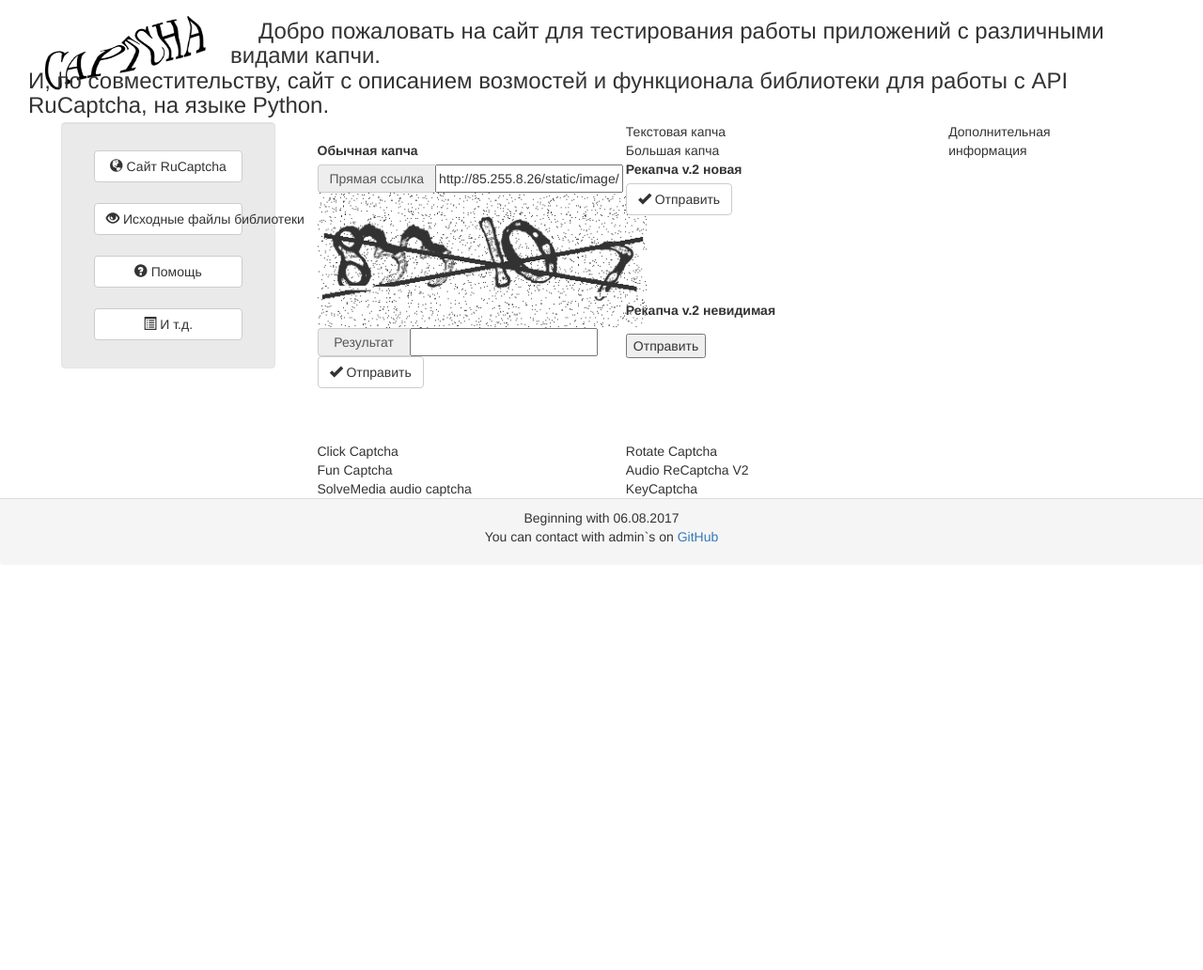
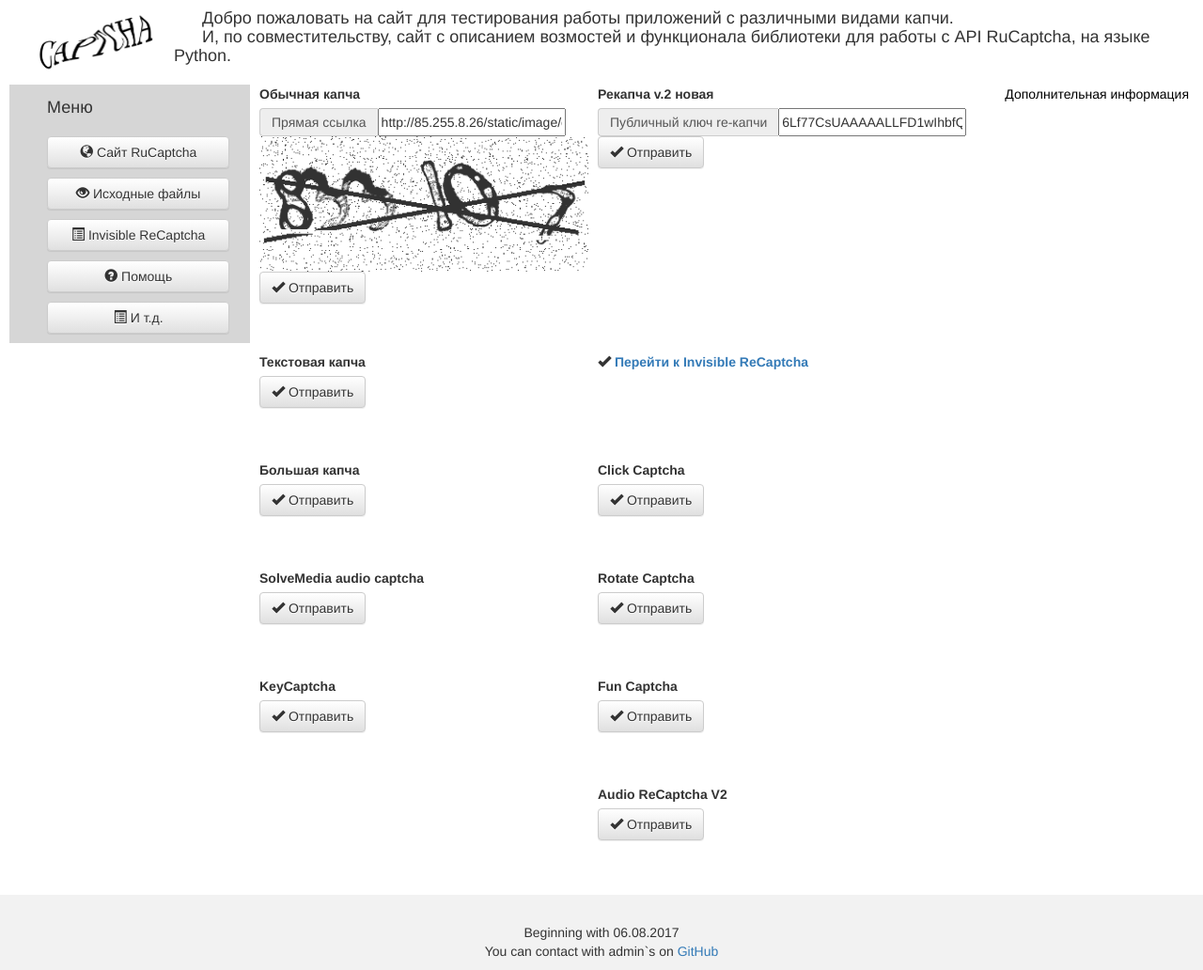
Before and after one commit to AndreiDrang/python-rucaptcha, a Flask app: page / in a window 1280 px wide. Shown: the whole page at 94% size. Before the commit the page ends 577 px from the top, so only its background shows below. Run offline with Flask 2, Linux system fonts and the light colour scheme; some libraries are stand-ins or nearby versions.

Commit message:
Переделки сайт и его публикация
Переделан дизайн сайта, его структура HTML и развернут на сервере. Приложены конфиг файлы.

```diff
--- /dev/null
+++ b/Web-Interface/application/static/bootstrap/css/style.css
@@ -0,0 +1,73 @@
+@charset"utf-8";
+
+body {
+	margin: 0px;
+	padding: 0px;
+}
+
+header{
+	width: 100%;
+	height: 40%;
+}
+
+/*MENULEFT*/
+#menuleft li{
+	list-style-type: none;
+	padding-top: 10px;
+}
+
+#menuleft a{
+	text-decoration: none;
+	color: #d6d6d6;
+	background-color: #d6d6d6;
+	border-radius: 10px;
+}
+
+#menuleft {
+	background-color: #d6d6d6;
+	width: 20%;
+	margin-left: 10px;
+	height: 100%;
+	float: left;
+}
+
+#menuleft h4{
+	padding-top: 5px;
+}
+
+
+
+
+/*COLUMN*/
+#first_column {
+	float: left;
+	padding-left: 10px;
+}
+
+
+
+#second_column {
+	float: left;
+	padding-left: 10px;
+}
+
+
+
+
+#info a{
+	float: right;
+	padding-right: 15px;
+	text-decoration: none;
+	color: #000000;
+	background-color: #ffffff;
+	border-radius: 10px;
+}
+
+#rights {
+	float: left;
+	width: 100%;
+	text-align: center;
+	background-color: #f2f2f2;
+	margin-top: 17px;
+	padding-top: 30px;
+}
--- a/Web-Interface/application/templates/base.html
+++ b/Web-Interface/application/templates/base.html
@@ -1,25 +1,38 @@
 <!DOCTYPE html>
 <html lang="en">
 <head>
-    <meta charset="UTF-8">
+	<title>Captcha-Tester</title>
+	<link rel="shortcut icon" href="/static/image/logo.gif" type="image/png">
+	<meta charset="utf-8">
+	<meta name="description" content="capcha">
+	<meta name="author" content="Ilia Shibko">
+	<link href="/static/bootstrap/css/style.css" rel="stylesheet">
+    <script src="http://ajax.googleapis.com/ajax/libs/jquery/1.9.1/jquery.min.js"></script>
     <script src="https://www.google.com/recaptcha/api.js" async defer></script>
-      <link rel="shortcut icon" href="/static/image/logo.gif" type="image/png">
-      <script src="http://ajax.googleapis.com/ajax/libs/jquery/1.9.1/jquery.min.js"></script>
-      <link href="/static/bootstrap/css/bootstrap.css" type="text/css" rel="stylesheet">
-      <script type="text/javascript" src="/static/bootstrap/js/bootstrap.js"></script>
-      <title>Captcha-Tester</title>
-      <script src='https://www.google.com/recaptcha/api.js'></script>
+	<link rel="stylesheet" href="https://maxcdn.bootstrapcdn.com/bootstrap/3.3.7/css/bootstrap.min.css"
+          integrity="sha384-BVYiiSIFeK1dGmJRAkycuHAHRg32OmUcww7on3RYdg4Va+PmSTsz/K68vbdEjh4u" crossorigin="anonymous">
+	<link rel="stylesheet" href="https://maxcdn.bootstrapcdn.com/bootstrap/3.3.7/css/bootstrap-theme.min.css"
+          integrity="sha384-rHyoN1iRsVXV4nD0JutlnGaslCJuC7uwjduW9SVrLvRYooPp2bWYgmgJQIXwl/Sp" crossorigin="anonymous">
+	<script src="http://ajax.googleapis.com/ajax/libs/jquery/3.2.1/jquery.min.js"></script>
 </head>
+
   <body>
   <header>
       {% block header %}
           {% include 'header.html' %}
       {% endblock %}
   </header>
+  <main>
+      {% block user_menu %}
+          {% include 'elements/user_menu.html' %}
+      {% endblock %}
       {% block page %}
           {% include doc %}
       {% endblock %}
-
+      <div id="info">
+          <p><a href="#">Дополнительная информация</a></p>
+      </div>
+  </main>
   </body>
   <footer>
       {% block footer %}
--- a/Web-Interface/application/templates/elements/common_captcha.html
+++ b/Web-Interface/application/templates/elements/common_captcha.html
@@ -1,5 +1,4 @@
 {% block content %}
-<br>
   <form  name="new_cashbox" enctype="multipart/form-data" method="post" style="height: 270px">
     <label>Обычная капча</label>
     <div class="input-group">
@@ -13,12 +12,6 @@
                value="http://85.255.8.26/static/image/common_image_example/{{ payload.common_captcha_source }}">
     </div>
       <img src="http://85.255.8.26/static/image/common_image_example/{{ payload.common_captcha_source }}" style="max-height:350px; max-width:350px">
-      <div class="input-group">
-          <div style="width:100px;" class="input-group-addon">
-              Результат
-          </div>
-          <input style="height: 30px; width: 200px" maxlength="400" name="common_captcha_answer">
-      </div>
       <div>
           <button type="submit" name="common_captcha_btn" class="btn btn-default" data-toggle="tooltip"
                   data-placement="left" onclick="this.style.display='none';">
--- a/Web-Interface/application/templates/elements/recaptcha_v2_invisible.html
+++ b/Web-Interface/application/templates/elements/recaptcha_v2_invisible.html
@@ -1,18 +1,27 @@
 {% block content %}
+    <form style="height: 270px" name="invisible_recaptcha" id="invisible_recaptcha" method="POST">
+        <label>Рекапча v.2 невидимая</label>
+        <p></p>
+        <div class="input-group">
+            <div style="width:100px;" class="input-group-addon">
+                Публичный ключ invisible re-капчи
+            </div>
+            <input style="height: 30px; width: 200px" value="6LcC7SsUAAAAAN3AOB-clPIsrKfnBUlO2QkC_vQ7">
+        </div>
+        <button
+                type="submit"
+                name="recaptcha_invisible_btn"
+                class="g-recaptcha"
+                data-sitekey="6LcC7SsUAAAAAN3AOB-clPIsrKfnBUlO2QkC_vQ7"
+                data-callback="onSubmit">
+            <span class="glyphicon glyphicon-ok" aria-hidden="true"></span>
+            Отправить
+        </button>
+    </form>
     <script>
         function onSubmit(token) {
+            // отправить форму на сервер
             document.getElementById("invisible_recaptcha").submit();
         }
     </script>
-    <form style="height: 150px" name="invisible_recaptcha" id="invisible_recaptcha" method="POST">
-        <label>Рекапча v.2 невидимая</label>
-        <p></p>
-        <button
-                name="recaptcha_invisible_btn"
-                class="g-recaptcha"
-                data-sitekey="6LcC7SsUAAAAAN3AOB-clPIsrKfnBUlO2QkC_vQ7"
-                data-callback="YourOnSubmitFn">
-            Отправить
-        </button>
-    </form>
 {% endblock %}
--- a/Web-Interface/application/templates/elements/recaptcha_v2_new.html
+++ b/Web-Interface/application/templates/elements/recaptcha_v2_new.html
@@ -1,9 +1,15 @@
 {% block content %}
-    <form  style="height: 150px" enctype="multipart/form-data" method="POST">
+    <form  style="height: 270px" enctype="multipart/form-data" method="POST">
         <label>Рекапча v.2 новая</label>
+        <div class="input-group">
+            <div style="width:100px;" class="input-group-addon">
+                Публичный ключ re-капчи
+            </div>
+            <input style="height: 30px; width: 200px" value="6Lf77CsUAAAAALLFD1wIhbfQRD07VxhvPbyQFaQJ">
+        </div>
         <div class="g-recaptcha" data-sitekey="6Lf77CsUAAAAALLFD1wIhbfQRD07VxhvPbyQFaQJ"></div>
         <button type="submit" name="recaptcha_new_btn" class="btn btn-default" data-toggle="tooltip"
-                data-placement="left" onclick="this.style.display='none';">
+                data-placement="left">
             <span class="glyphicon glyphicon-ok" aria-hidden="true"></span>
             Отправить
         </button>
--- a/Web-Interface/application/templates/elements/user_menu.html
+++ b/Web-Interface/application/templates/elements/user_menu.html
@@ -1,9 +1,9 @@
 {% block content %}
-    <div class="well bs-sidebar" id="sidebar" style="background-color:#eaeaea">
-        <ul class="nav nav-pills nav-stacked">
+		<div id="menuleft">
+			<ul><h4>Меню</h4>
                 <li>
                     <a href="https://rucaptcha.com/">
-                    <button title="Переход на сайт сервиса" style="width:100%;"
+                        <button title="Переход на сайт сервиса" style="min-width:90%; max-width: 100%"
                                 type="button" class="btn btn-default"
                                 data-toggle="modal">
                             <span class="glyphicon glyphicon-globe" aria-hidden="true"></span>
@@ -13,17 +13,27 @@
                 </li>
                 <li>
                     <a href="https://github.com/AndreiDrang/python-rucaptcha">
-                    <button title="Переход на сайт с исходным кодом библиотеки" style="width:100%;"
+                        <button title="Переход на сайт с исходным кодом библиотеки" style="min-width:90%; max-width: 100%"
                                 type="button" class="btn btn-default"
                                 data-toggle="modal">
                             <span class="glyphicon glyphicon-eye-open" aria-hidden="true"></span>
-                        Исходные файлы библиотеки
+                            Исходные файлы
+                        </button>
+                    </a>
+                </li>
+                <li>
+                    <a href="/invisible_recaptcha">
+                        <button title="Страница с Invisible ReCaptcha" style="min-width:90%; max-width: 100%"
+                                type="button" class="btn btn-default"
+                                data-toggle="modal">
+                            <span class="glyphicon glyphicon-list-alt" aria-hidden="true"></span>
+                            Invisible ReCaptcha
                         </button>
                     </a>
                 </li>
                 <li>
                     <a href="/help">
-                    <button title="Страница с мануалом по использованию библиотеки" style="width:100%;"
+                        <button title="Страница с мануалом по использованию библиотеки" style="min-width:90%; max-width: 100%"
                                 type="button" class="btn btn-default"
                                 data-toggle="modal">
                             <span class="glyphicon glyphicon-question-sign" aria-hidden="true"></span>
@@ -33,8 +43,8 @@
                 </li>
                 <li>
                     <a>
-                    <button title="И т.д." style="width:100%;"
-                            type="button" class="btn btn-default"
+                        <button title="И т.д."
+                                type="button" class="btn btn-default" style="min-width:90%; max-width: 100%"
                                 data-toggle="modal">
                             <span class="glyphicon glyphicon-list-alt" aria-hidden="true"></span>
                             И т.д.
--- a/Web-Interface/application/templates/footer.html
+++ b/Web-Interface/application/templates/footer.html
@@ -1,9 +1,7 @@
 {% block content %}
-  <footer>
-      <div align="center" class="panel-footer">Beginning with 06.08.2017
-          <p>You can contact with admin`s on
-              <a href="https://github.com/AndreiDrang/python-rucaptcha">GitHub</a>
-          </p>
-      </div>
-  </footer>
+    <div id="rights">Beginning with 06.08.2017
+        <p>You can contact with admin`s on
+            <a href="https://github.com/AndreiDrang/python-rucaptcha">GitHub</a>
+        </p>
+    </div>
 {% endblock %}
--- a/Web-Interface/application/templates/header.html
+++ b/Web-Interface/application/templates/header.html
@@ -1,16 +1,16 @@
 {% block content %}
-  <div class="container-fluid" style="height: 130px">
+    <div class="container-fluid" style="height: 80px">
         <!-- Brand and toggle get grouped for better mobile display -->
         <div class="navbar-header" align="center">
             <a class="navbar-brand" href="/index" title="Переход к рабочему месту">
-              <img style="width:200px; height: 90px;"
-                   src="/static/image/logo.gif" alt="Index page">
+                <img style="width:140px; height: 65px;" src="/static/image/logo.gif" alt="Index page">
             </a>
       	</div>
         <div class="collapse navbar-collapse" id="bs-example-navbar-collapse-1">
             <p class="navbar-text">
-          <h3>Добро пожаловать на сайт для тестирования работы приложений с различными видами капчи.
-          <br>И, по совместительству, сайт с описанием возмостей и функционала библиотеки для работы с API RuCaptcha, на языке Python.</h3>
+            <h4>Добро пожаловать на сайт для тестирования работы приложений с различными видами капчи.
+            <br>И, по совместительству, сайт с описанием возмостей и функционала библиотеки для работы с API RuCaptcha, на языке Python.</h4>
+            </p>
         </div>
     </div>
 {% endblock %}
--- a/Web-Interface/application/templates/index.html
+++ b/Web-Interface/application/templates/index.html
@@ -1,58 +1,113 @@
 {% block content %}
-<div class="container-fluid cont-wrap ng-scope">
-    <div style="margin-left: 50px; margin-right: 200px">
-    <div class="row">
-        <div class="col-sm-3">
-            {% block user_menu %}
-                {% include 'elements/user_menu.html' %}
-            {% endblock %}
+    <div style="margin-left: 50px; margin-right: 50px">
+        <div id="two_column>">
+            <div id="first_column">
+                <div>
+                    {% block common_captcha %}
+                        {% include 'elements/common_captcha.html' %}
+                    {% endblock %}
+                </div>
+                <div style="height: 100px; margin-top: 15px">
+                    <label>Текстовая капча</label>
+                    <br/>
+                    <button type="submit" name="big_captcha_btn" class="btn btn-default" data-toggle="tooltip" data-placement="left" 		onclick="this.style.display=&#39;none&#39;;">
+                        <span class="glyphicon glyphicon-ok" aria-hidden="true"></span>
+                        Отправить
+                    </button>
+                    <br/>
+                </div>
+                <div style="height: 100px; margin-top: 15px">
+                    <label>Большая капча</label>
+                    <br/>
+                    <button type="submit" name="big_captcha_btn" class="btn btn-default" data-toggle="tooltip" data-placement="left" 		onclick="this.style.display=&#39;none&#39;;">
+                        <span class="glyphicon glyphicon-ok" aria-hidden="true"></span>
+                        Отправить
+                    </button>
+                    <br/>
+                </div>
+
+                <div style="height: 100px; margin-top: 15px">
+                    <label>SolveMedia audio captcha</label>
+                    <br/>
+                    <button type="submit" name="big_captcha_btn" class="btn btn-default" data-toggle="tooltip" data-placement="left" 		onclick="this.style.display=&#39;none&#39;;">
+                        <span class="glyphicon glyphicon-ok" aria-hidden="true"></span>
+                        Отправить
+                    </button>
+                    <br/>
+                </div>
+
+                <div style="height: 100px; margin-top: 15px">
+                    <label>KeyCaptcha</label>
+                    <br/>
+                    <button type="submit" name="big_captcha_btn" class="btn btn-default" data-toggle="tooltip" data-placement="left" 		onclick="this.style.display=&#39;none&#39;;">
+                        <span class="glyphicon glyphicon-ok" aria-hidden="true"></span>
+                        Отправить
+                    </button>
+                    <br/>
+                </div>
+
+            </div>
         </div>
-        <div class="col-sm-8">
-            <div class="col-sm-6">
-                {% block common_captcha %}
-                    {% include 'elements/common_captcha.html' %}
-                {% endblock %}
-            </div>
-            <div class="col-sm-6">
-                Текстовая капча
-            </div>
-            <div class="col-sm-6">
-                Большая капча
-            </div>
-            <div class="col-sm-6">
+
+        <div id="second_column">
+            <div>
                 {% block recaptcha_v2_new %}
                     {% include 'elements/recaptcha_v2_new.html' %}
                 {% endblock %}
             </div>
-            <div class="col-sm-6">
-                {% block recaptcha_v2_invisible %}
-                    {% include 'elements/recaptcha_v2_invisible.html' %}
-                {% endblock %}
+
+            <div style="height: 100px; margin-top: 15px">
+                <label>
+                    <span class="glyphicon glyphicon-ok" aria-hidden="true"></span>
+                        <a href="/invisible_recaptcha">
+                            Перейти к Invisible ReCaptcha
+                        </a>
+                    </span>
+                </label>
             </div>
-            <div class="col-sm-6">
-                Click Captcha
+
+            <div style="height: 100px; margin-top: 15px">
+                <label>Click Captcha</label>
+            	<br/>
+                <button type="submit" name="big_captcha_btn" class="btn btn-default" data-toggle="tooltip" data-placement="left" 		onclick="this.style.display=&#39;none&#39;;">
+                    <span class="glyphicon glyphicon-ok" aria-hidden="true"></span>
+                    Отправить
+                </button>
+                <br/>
             </div>
-            <div class="col-sm-6">
-                Rotate Captcha
+
+            <div style="height: 100px; margin-top: 15px">
+                <label>Rotate Captcha</label>
+            	<br/>
+                <button type="submit" name="big_captcha_btn" class="btn btn-default" data-toggle="tooltip" data-placement="left" 		onclick="this.style.display=&#39;none&#39;;">
+                    <span class="glyphicon glyphicon-ok" aria-hidden="true"></span>
+                    Отправить
+                </button>
+                <br/>
             </div>
-            <div class="col-sm-6">
-                Fun Captcha
+
+            <div  style="height: 100px; margin-top: 15px">
+                <label>Fun Captcha</label>
+            	<br/>
+                <button type="submit" name="big_captcha_btn" class="btn btn-default" data-toggle="tooltip" data-placement="left" 		onclick="this.style.display=&#39;none&#39;;">
+                    <span class="glyphicon glyphicon-ok" aria-hidden="true"></span>
+                    Отправить
+                </button>
+                <br/>
             </div>
-            <div class="col-sm-6">
-                Audio ReCaptcha V2
+
+            <div  style="height: 100px; margin-top: 15px">
+                <label> Audio ReCaptcha V2</label>
+                <br/>
+                <button type="submit" name="big_captcha_btn" class="btn btn-default" data-toggle="tooltip" data-placement="left" 		onclick="this.style.display=&#39;none&#39;;">
+                    <span class="glyphicon glyphicon-ok" aria-hidden="true"></span>
+                    Отправить
+                </button>
+                <br/>
             </div>
-            <div class="col-sm-6">
-                SolveMedia audio captcha
-            </div>
-            <div class="col-sm-6">
-                KeyCaptcha
-            </div>
+
         </div>
-        <div class="col-sm-1">
-            Дополнительная информация
-        </div>
+
     </div>
-    </div>
-</div>
 
 {% endblock %}
--- a/Web-Interface/application/views.py
+++ b/Web-Interface/application/views.py
@@ -14,8 +14,24 @@
 	payload = {
 		"common_captcha_source": common_captcha_source()
 	}
+	# Обработка ПОСТ запросов
+	if request.method == 'POST':
+		if "recaptcha_invisible_btn" in request.form:
+			print(request.form)
+		# Обработка новой рекапчи
+		elif "recaptcha_new_btn" in request.form:
+			print(request.form)
+	return render_template('base.html', doc = '/index.html', payload=payload)
 
-	return render_template('base.html', doc = '/index.html', payload=payload)
+
+@app.route('/invisible_recaptcha/', methods = ["GET", "POST"])
+def invisible_recaptcha():
+	# Обработка ПОСТ запросов
+	if request.method == 'POST':
+		if "recaptcha_invisible_btn" in request.form:
+			print(request.form)
+
+	return render_template('base.html', doc = '/invisible_recaptcha.html')
 
 @app.route('/api/', methods= ["GET", "POST"])
 def api():
--- a/Web-Interface/recaptcha_test_server.py
+++ /dev/null
@@ -1,3 +0,0 @@
-from application import app
-
-app.run(debug = True)
--- /dev/null
+++ b/Web-Interface/wsgi.py
@@ -0,0 +1,4 @@
+from application import app
+
+if __name__ == "__main__":
+    app.run(debug=True)
```
Also changed, not shown: Web-Interface/application/templates/invisible_recaptcha.html (added, +11 -0 lines), Web-Interface/rucaptcha_uwsgi.ini (added, +13 -0 lines), 2 other files. Lines whose indentation alone changed are shown as unchanged.
